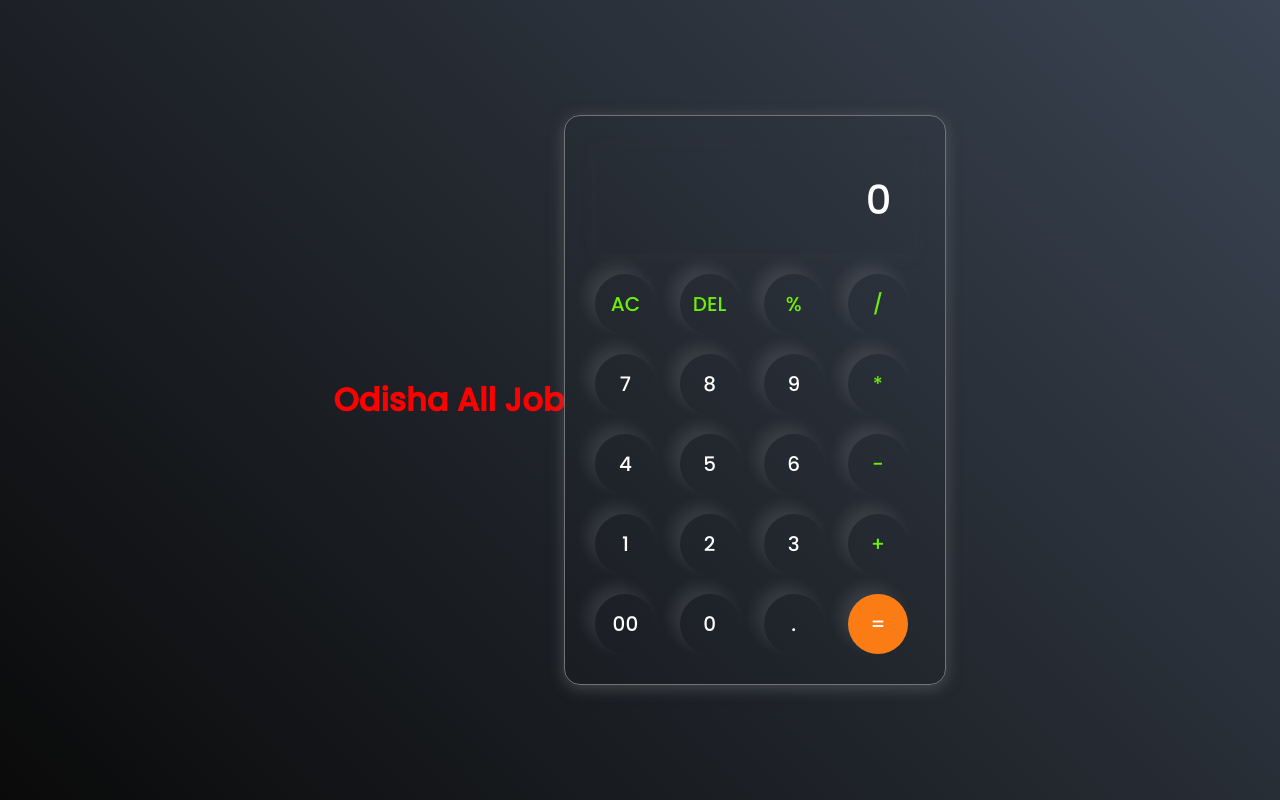
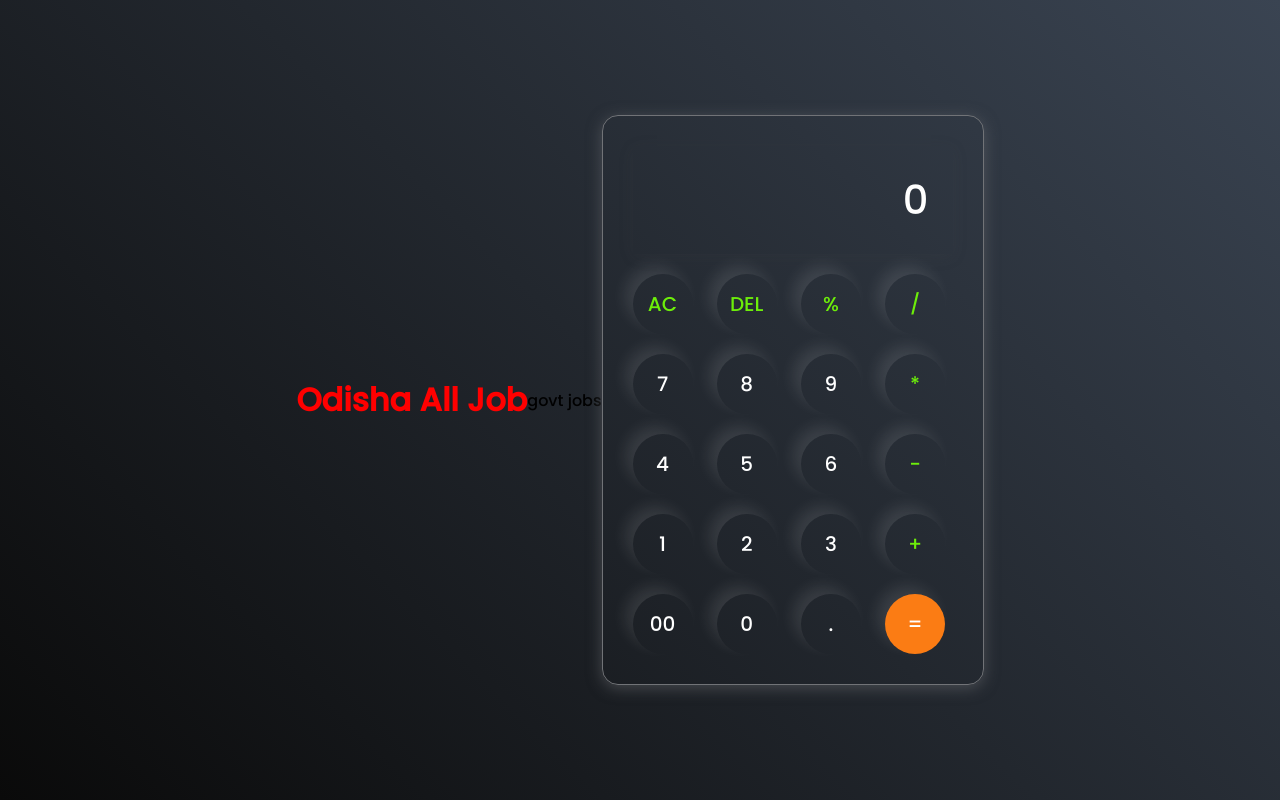
Before and after one commit to srpchoudhury/calculatorUsingHtmlCssJavaScript, a plain HTML site: page index.html in a window 1280 px wide. Drawn offline with Linux system fonts and the light colour scheme.

Commit message:
Update index.html

```diff
--- a/index.html
+++ b/index.html
@@ -9,6 +9,7 @@
 </head>
 <body>
     <h1 style="color:red">Odisha All Job</h1>
+    <a href"https://www.odishagovtjob.in/?m=1">govt jobs</a>
     <div class="calculator">
         <input type="text" placeholder="0" id="inputBox">
         <div>
```
